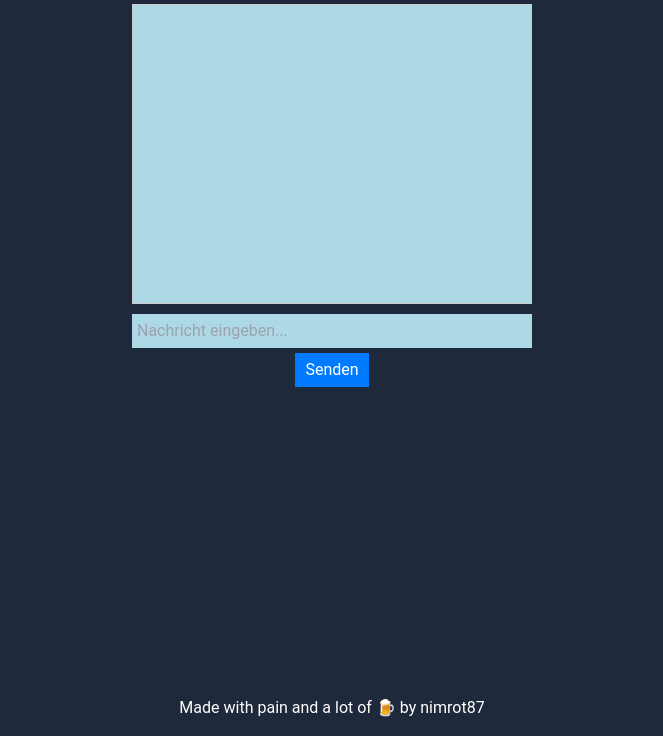
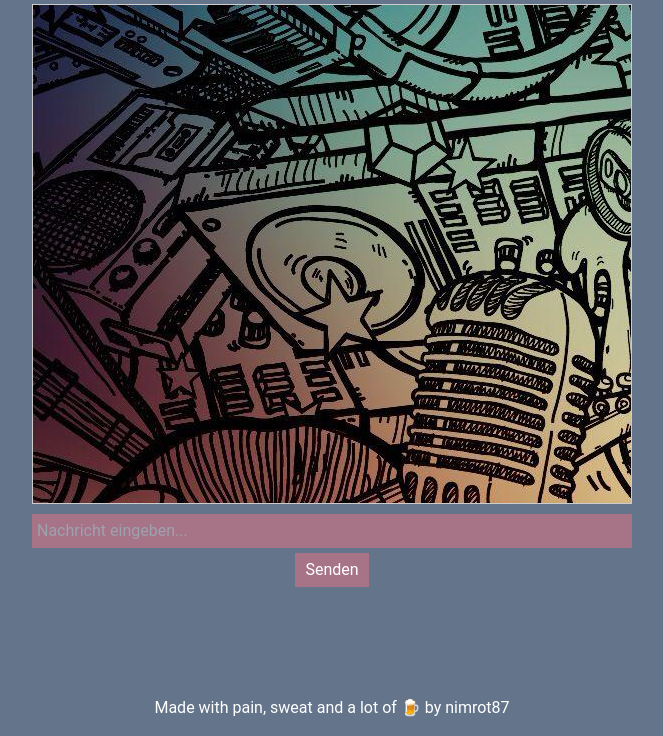
Before and after one commit to nimrot87/ChatApp, a website: page client/index.html in a window 1280 px wide. Shown: the part 64-800 px from the top of the page, without its empty margins (308-971 px from the left). Drawn offline with nearby package versions, Linux system fonts and the light colour scheme.

Commit message:
neues Chatbox Hintergrundbild, Farben harmonisiert

```diff
--- a/client/index.html
+++ b/client/index.html
@@ -9,7 +9,7 @@
     <script src="https://cdn.tailwindcss.com"></script>
     <script src="/script.js"></script>
   </head>
-  <body class="flex flex-col w-screen h-screen gap-3 text-white bg-slate-800">
+  <body class="flex flex-col w-screen h-screen gap-3 text-white bg-slate-500">
     <header class="flex items-center justify-center flex-shrink-0 pt-3 h-14">
       <h1 class="text-2xl font-bold">💬 LeisureChat</h1>
     </header>
@@ -20,12 +20,12 @@
         </div>
         <div class="input-container">
           <input type="text" class="user-input" id="userInput" placeholder="Nachricht eingeben...">
-          <button class="send-button" onclick="sendMessage()">Senden</button>
+          <button class="send-button" onclick="sendMessage()">Senden</button> <!--Funktion welche Message an Redis weitergibt onClick: sendMessage()-->
         </div>
       </div>
     </main>
     <footer class="flex items-center justify-center flex-shrink-0 h-14">
-      <p>Made with pain and a lot of 🍺 by nimrot87</p>
+      <p>Made with pain, sweat and a lot of 🍺 by nimrot87</p>
     </footer>
   </body>
 </html>
--- a/client/style.css
+++ b/client/style.css
@@ -33,7 +33,7 @@ body {
 }
 
 #messages {
-  background-image: url("./img/whatsapp-bg-transparent.png");
+  background-image: url("./img/wallpaper2.jpeg");
 }
 
 .chat-container {
@@ -41,13 +41,14 @@ body {
 }
 
 .chat-box {
-  width: 400px;
-  height: 300px;
-  overflow: auto;
+  width: 600px;
+  height: 500px;
+  overflow: scroll;
   border: 1px solid #ccc;
   padding: 10px;
   margin: 0 auto;
-  background-color: lightblue;
+  background-image: url("./img/wallpaper2.jpeg");
+
 }
 
 .input-container {
@@ -62,12 +63,13 @@ body {
   padding: 5px;
   box-sizing: border-box;
   margin-bottom: 5px;
-  background-color: lightblue;
+  background-color: rgb(167, 115, 135);
+  color: black;
 }
 
 .send-button {
   padding: 5px 10px;
-  background-color: #007bff;
+  background-color:  rgb(167, 115, 135);
   color: white;
   border: none;
   cursor: pointer;
```
Also changed, not shown: client/img/wallpaper2.jpeg (added).
